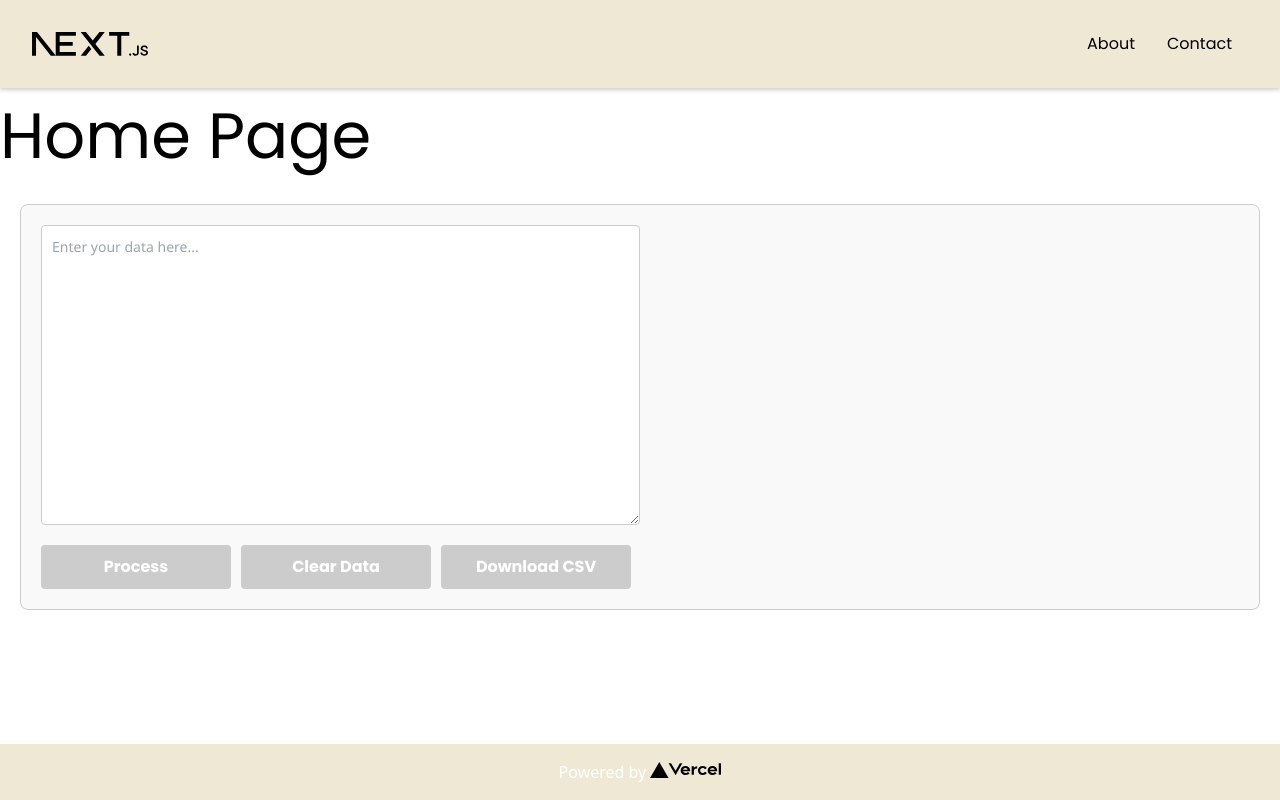
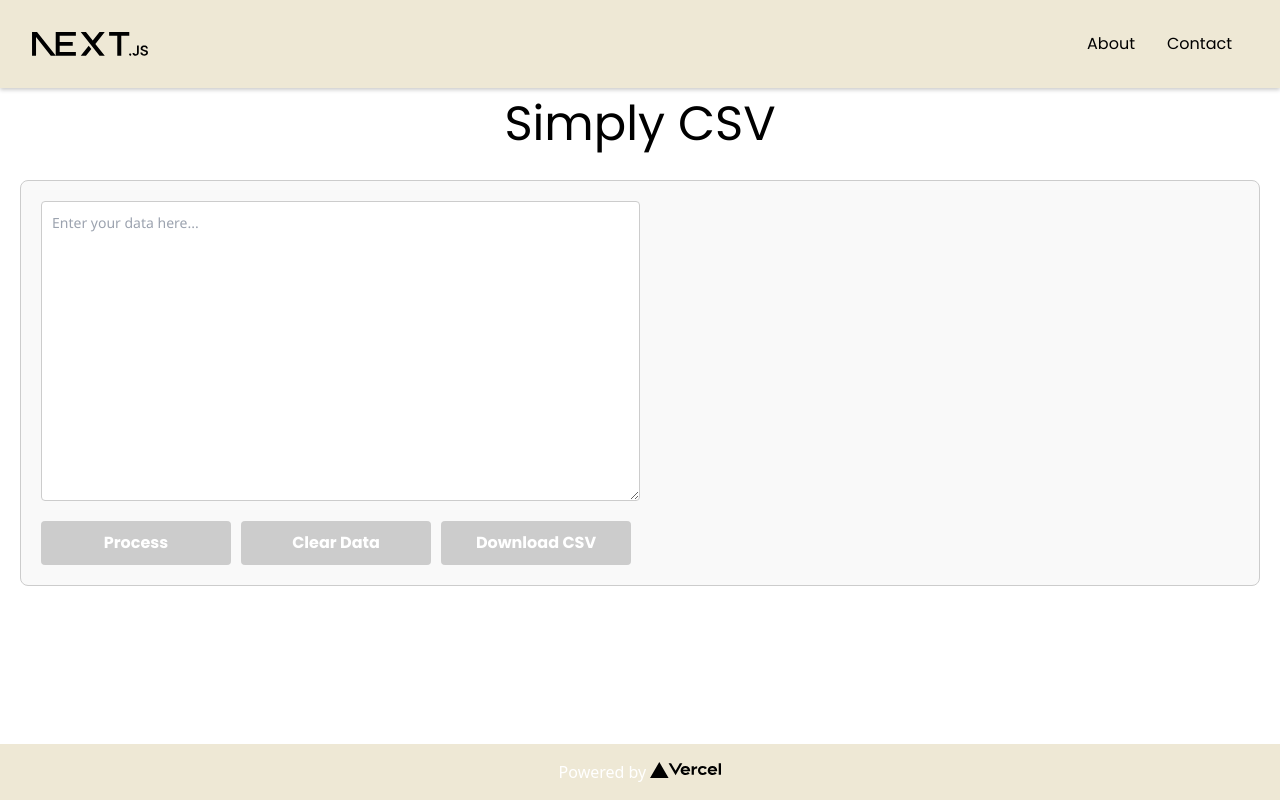
Before and after one commit to FefesG5/SimplyCSV, a Next.js app: page / in a window 1280 px wide. Built offline with nearby package versions, Linux system fonts and the light colour scheme.

Commit message:
styles: center h1 text

```diff
--- a/src/pages/Home.module.css
+++ b/src/pages/Home.module.css
@@ -1,3 +1,4 @@
 .heading {
-  font-size: 4rem;
+  font-size: 3rem;
+  text-align: center;
 }
--- a/src/pages/index.tsx
+++ b/src/pages/index.tsx
@@ -4,7 +4,7 @@ import DataEntry from "@/components/DataEntry/DataEntry";
 export default function Home() {
   return (
     <div className={styles.container}>
-      <h1 className={styles.heading}>Home Page</h1>
+      <h1 className={styles.heading}>Simply CSV</h1>
       <DataEntry />
     </div>
   );
```
